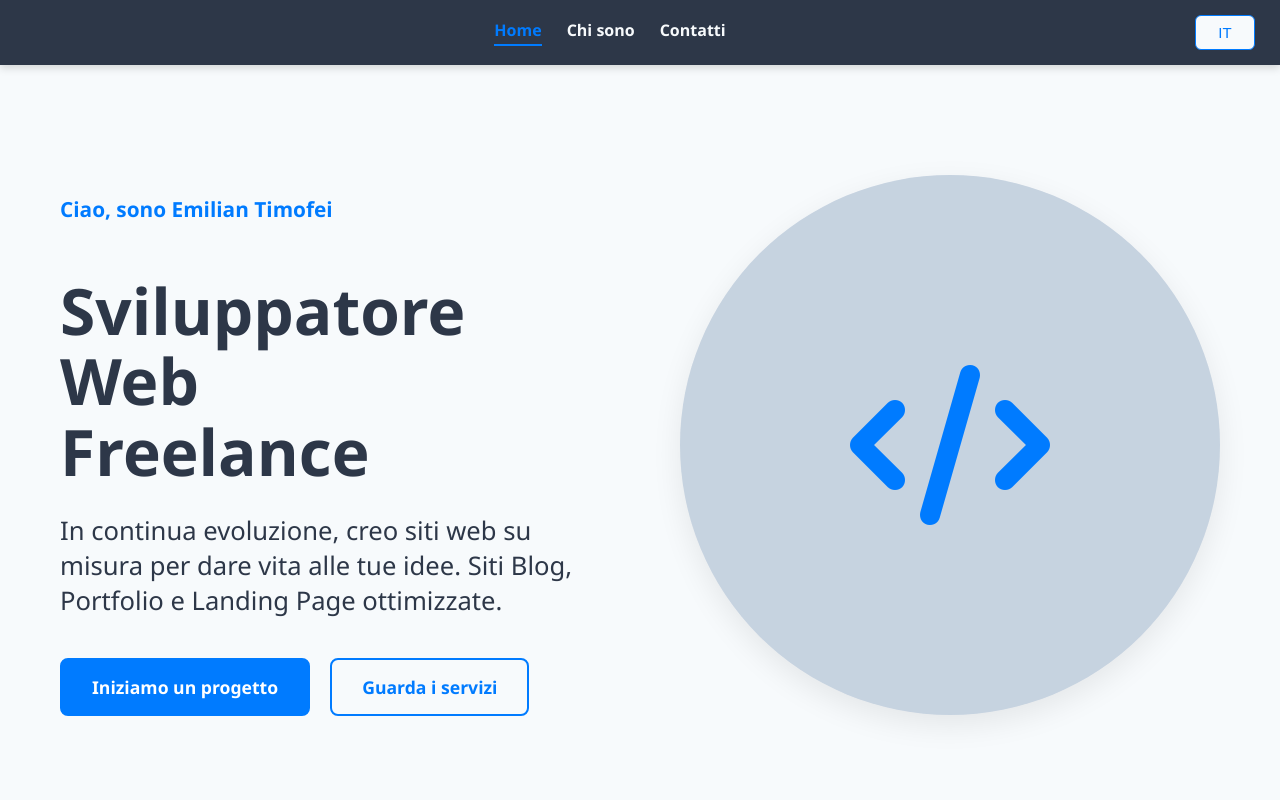
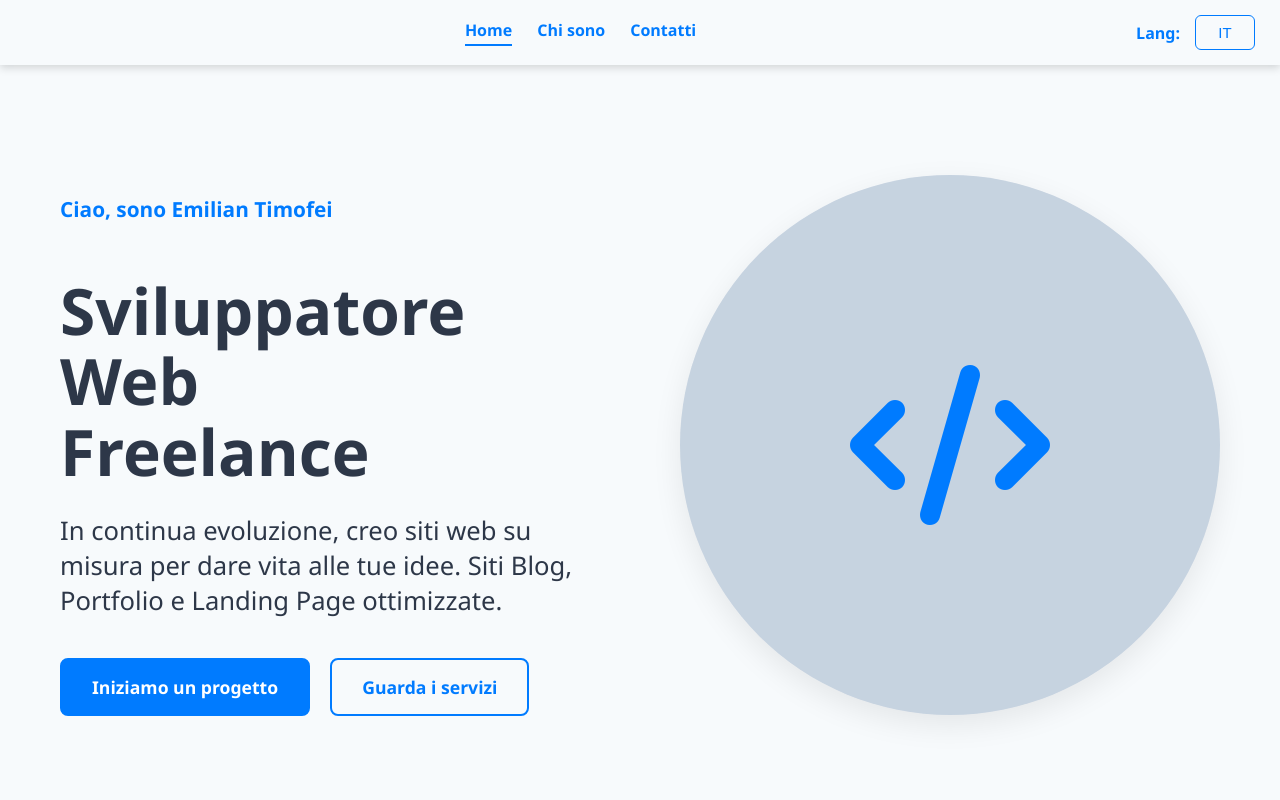
Before and after one commit to anonymouspython96/side-project, a Vue app: page / in a window 1280 px wide. Shown: the top 800 px of the page. Built offline with nearby package versions, Linux system fonts and the light colour scheme.

Commit message:
changed colorors and some content

```diff
--- a/src/Components/NavBar.vue
+++ b/src/Components/NavBar.vue
@@ -15,6 +15,7 @@
     </div>
 
     <div class="nav-controls">
+      <span><strong>Lang:</strong></span>
       <LanguageButton />
     </div>
   </nav>
@@ -100,7 +101,7 @@ export default {
   justify-content: space-between;
   align-items: center;
   padding: 15px 25px;
-  background-color: var(--navbar-bg-color);
+  border-bottom: var(--color-accent-blue-dark);
   color: var(--navbar-text-color);
   box-shadow: 0 3px 8px rgba(0, 0, 0, 0.15);
   position: sticky;
@@ -169,7 +170,7 @@ export default {
   }
 
   .nav-link {
-    color: inherit;
+    color: var(--color-accent-blue);
     text-decoration: none;
     font-weight: bold;
     transition: color 0.3s ease, border-bottom 0.3s ease;
@@ -218,6 +219,10 @@ export default {
     align-items: center;
     gap: 15px;
     order: 3;
+
+    span {
+      color: var(--color-accent-blue);
+    }
   }
 
   .hamburger {
@@ -238,7 +243,7 @@ export default {
       display: block;
       width: 100%;
       height: 2px;
-      background-color: var(--navbar-text-color);
+      background-color: var(--color-accent-blue);;
       transition: all 0.3s ease;
     }
   }
```
